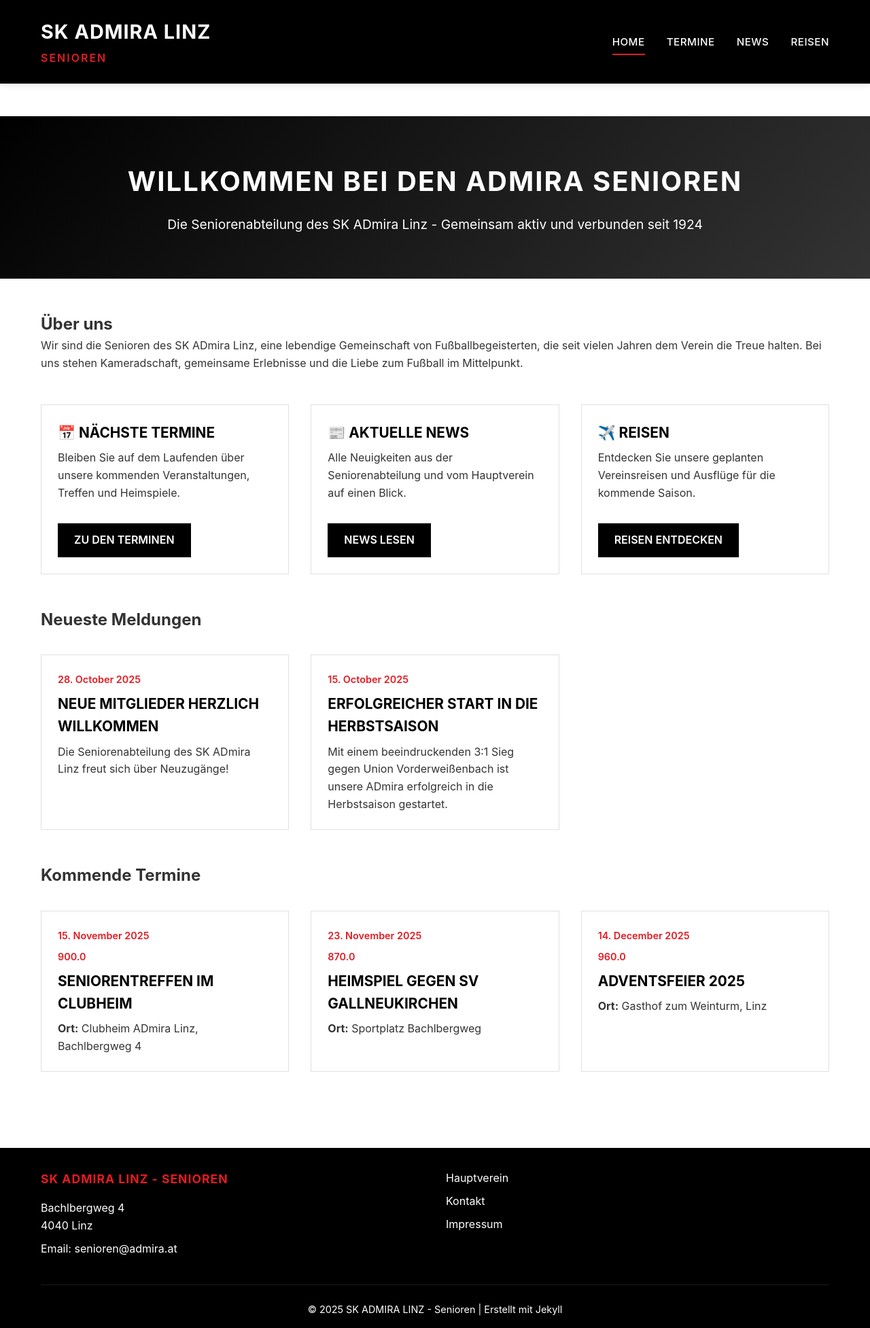
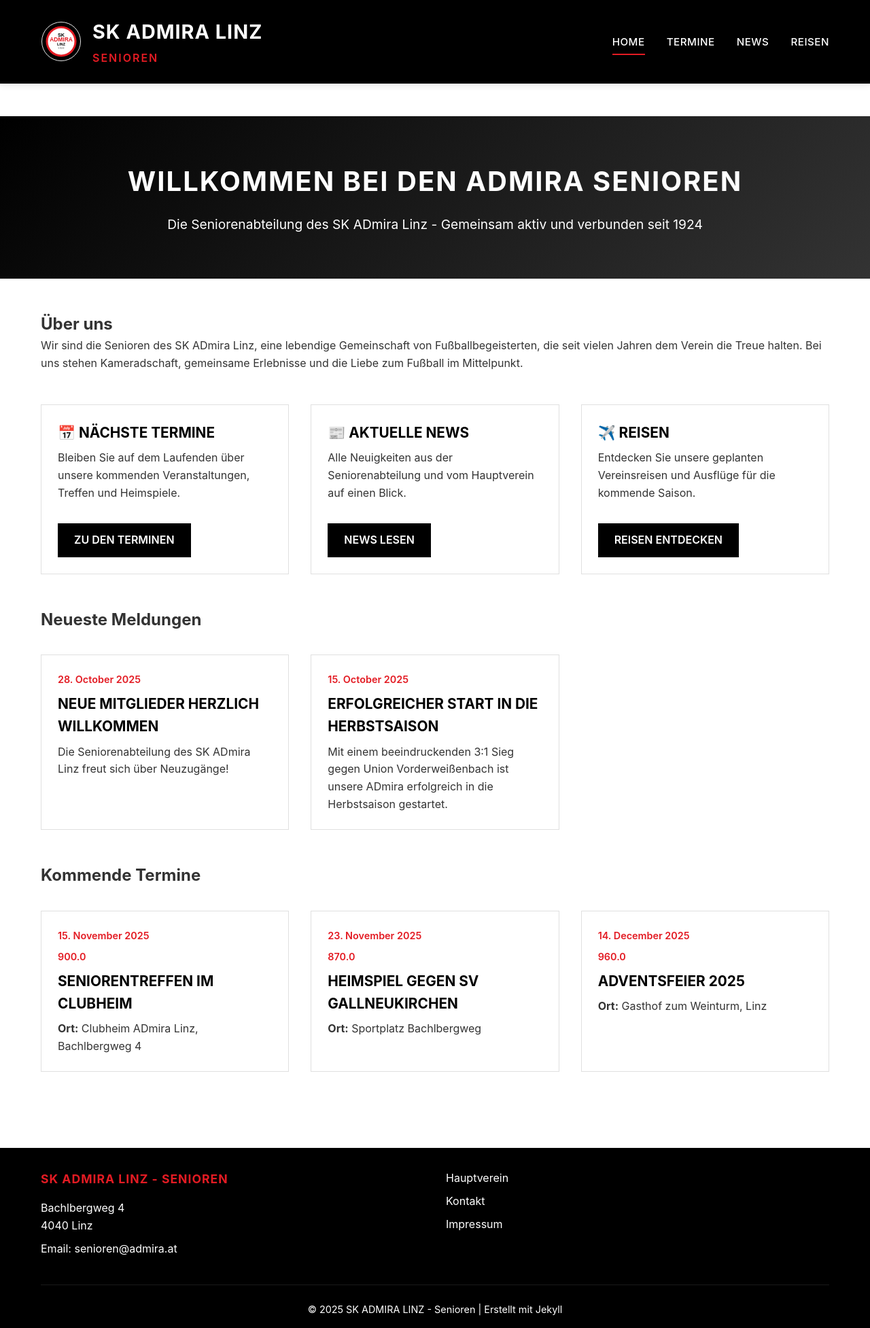
Before and after one commit to htl-leo/admira-senioren, a Jekyll site: the page built from index.html, in a window 1280 px wide. Shown: the whole page at 68% size. Built offline with Jekyll 4.4.1, drawn with Linux system fonts in a browser that asks for light colours.

Commit message:
Add ADmira logo and update header design with club colors

```diff
--- a/_layouts/default.html
+++ b/_layouts/default.html
@@ -14,8 +14,11 @@
             <div class="header-content">
                 <div class="logo">
                     <a href="{{ '/' | relative_url }}">
-                        <h1>SK ADmira Linz</h1>
-                        <p class="subtitle">Senioren</p>
+                        <img src="{{ '/assets/images/admira-logo.svg' | relative_url }}" alt="SK ADmira Linz Logo" class="logo-image">
+                        <div class="logo-text">
+                            <h1>SK ADmira Linz</h1>
+                            <p class="subtitle">Senioren</p>
+                        </div>
                     </a>
                 </div>
                 <nav class="main-nav">
--- a/assets/css/style.css
+++ b/assets/css/style.css
@@ -52,6 +52,24 @@
 .logo a {
     text-decoration: none;
     color: var(--secondary-color);
+    display: flex;
+    align-items: center;
+    gap: 1rem;
+}
+
+.logo-image {
+    width: 60px;
+    height: 60px;
+    transition: transform 0.3s ease;
+}
+
+.logo a:hover .logo-image {
+    transform: scale(1.05);
+}
+
+.logo-text {
+    display: flex;
+    flex-direction: column;
 }
 
 .logo h1 {
```
Also changed, not shown: assets/images/admira-logo.svg (added).
